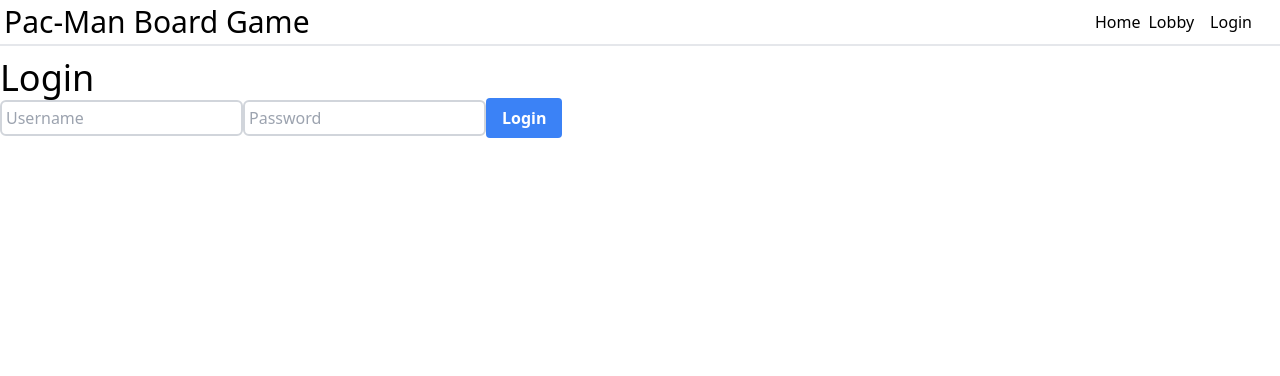
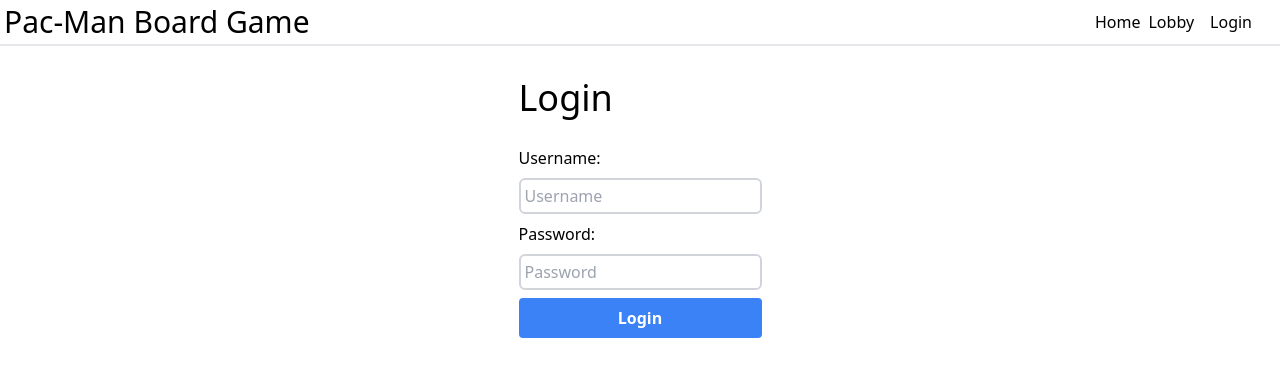
Before and after one commit to emberal/pac-man-board-game, a React (Vite) app in the folder pac-man-board-game/ClientApp/: page /login in a window 1280 px wide. Shown: the top 376 px of the page. Built offline with nearby package versions, Linux system fonts and the light colour scheme.

Commit message:
Better login screen

```diff
--- a/pac-man-board-game/ClientApp/src/pages/login.tsx
+++ b/pac-man-board-game/ClientApp/src/pages/login.tsx
@@ -1,4 +1,4 @@
-import React, {FC, FormEvent} from "react";
+import React, {FC, FormEvent, useState} from "react";
 import {Button} from "../components/button";
 import Input from "../components/input";
 import {useSetAtom} from "jotai";
@@ -11,6 +11,7 @@
 
   const setThisPlayer = useSetAtom(thisPlayerAtom);
   const navigate = useNavigate();
+  const [error, setError] = useState<string | undefined>();
 
   async function handleLogin(e: FormEvent<HTMLFormElement>): Promise<void> {
     e.preventDefault();
@@ -30,23 +31,27 @@
 
 
     if (response.ok) {
-      const data = await response.json();
-      console.debug("Login successful: ", data);
-      setThisPlayer(new Player(data as PlayerProps));
+      const data = await response.json() as PlayerProps;
+      setThisPlayer(new Player(data));
       navigate("/lobby");
     } else {
       const data = await response.text();
-      console.error("Error: ", data);
-      // TODO display error
+      console.error(data);
+      setError(data);
     }
 
   }
 
-  return ( // TODO prettify
-    <form onSubmit={handleLogin}>
-      <h1>Login</h1>
-      <Input name={"username"} placeholder={"Username"}/>
-      <Input name={"password"} type={"password"} placeholder={"Password"}/>
+  const username = "username", password = "password";
+
+  return (
+    <form onSubmit={handleLogin} className={"container w-fit mx-auto flex flex-col gap-2"}>
+      <h1 className={"my-5"}>Login</h1>
+      {error && <p className={"text-red-500"}>{error}</p>}
+      <label htmlFor={username}>Username:</label>
+      <Input id={username} name={username} placeholder={"Username"} required/>
+      <label htmlFor={password}>Password:</label>
+      <Input id={password} name={password} type={"password"} placeholder={"Password"} required/>
       <Button type={"submit"}>Login</Button>
     </form>
   );
```
